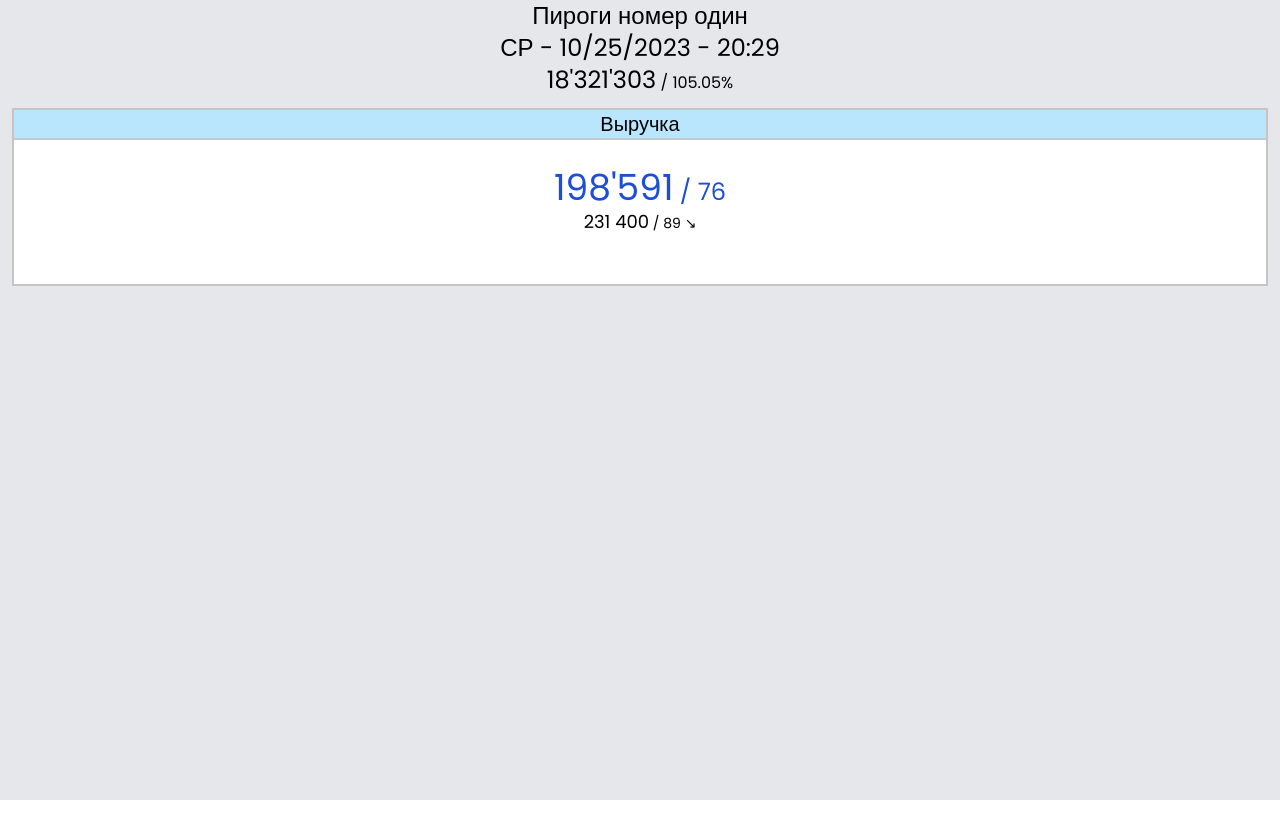
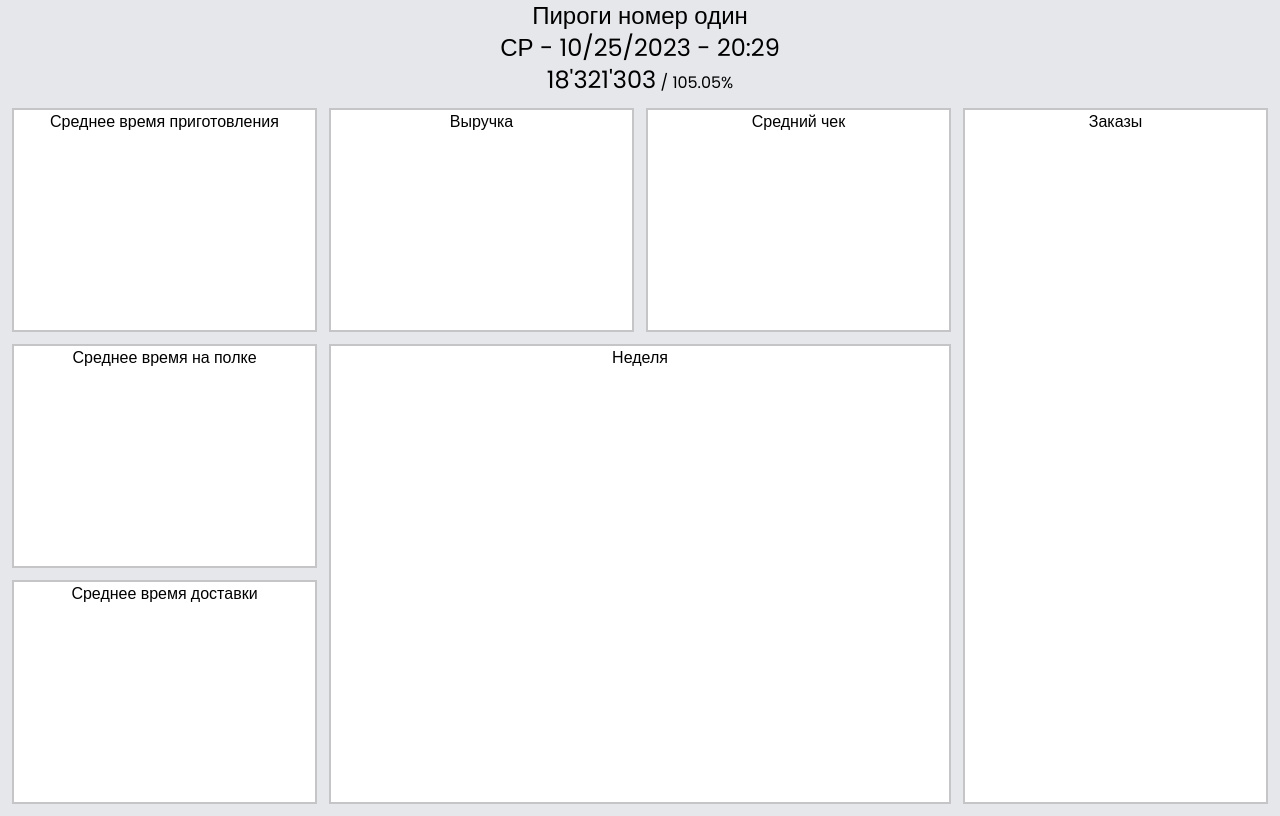
Before and after one commit to ZNP8b/rest-dashboard, a Next.js app: page / in a window 1280 px wide. Built offline with nearby package versions, Linux system fonts and the light colour scheme.

Commit message:
Полная жесть + комменты прошлого кода

```diff
--- a/app/page.tsx
+++ b/app/page.tsx
@@ -2,7 +2,142 @@
 export default function Home() {
   return (
     <main>
-      <div className="flex flex-col justify-center items-center gap-3 p-3">
+
+      <div className="flex flex-col justify-center items-center gap-3 p-3
+      lg:grid xl:grid-cols-4 xl:grid-rows-3 h-[calc(100vh-80px)]
+      lg:grid-cols-3 lg:grid-rows-3">
+        <div className="cardItem" >
+          <h1>Среднее время приготовления</h1>
+        </div>
+        <div className="cardItem col-start-1 row-start-2">
+          <h1>Среднее время на полке</h1>
+        </div>
+        <div className="cardItem col-start-1 row-start-3">
+          <h1>Среднее время доставки</h1>
+        </div>
+        <div className="cardItem col-start-2 row-start-1">
+          <h1>Выручка</h1>
+        </div>
+        <div className="cardItem xl:col-start-3 xl:row-start-1
+        lg:col-start-2 lg:row-start-2">
+          <h1>Средний чек</h1>
+        </div>
+        <div className="cardItem xl:col-span-2 xl:row-span-2 col-start-2 xl:row-start-2
+        lg:row-start-3">
+          <h1>Неделя</h1>
+        </div>
+        <div className="cardItem row-span-3 xl:col-start-4 row-start-1
+        lg:col-start-3">
+          <h1>Заказы</h1>
+        </div>
+      </div>
+
+
+
+
+      {/* <div className="flex flex-col justify-center items-center gap-3 p-3
+      xl:grid grid-cols-7 grid-rows-4">
+
+        <div className="cardItem row-span-4" >
+          <div className="border-b-2 border-gray-400/60">
+            <h1 className="text-xl bg-sky-200">Выручка</h1>
+          </div>
+          <div>
+            <p className="text-4xl text-blue-700 pt-3">198'591<span className="text-2xl"> / 76</span></p>
+            <p className="text-lg">231 400<span className="text-sm"> / 89 ↘</span></p>
+          </div>
+        </div>
+
+        <div className="cardItem col-start-2 row-start-2" >
+          <div className="border-b-2 border-gray-400/60">
+            <h1 className="text-xl bg-sky-200">Выручка</h1>
+          </div>
+          <div>
+            <p className="text-4xl text-blue-700 pt-3">198'591<span className="text-2xl"> / 76</span></p>
+            <p className="text-lg">231 400<span className="text-sm"> / 89 ↘</span></p>
+          </div>
+        </div>
+
+        <div className="cardItem col-start-2 row-start-3" >
+          <div className="border-b-2 border-gray-400/60">
+            <h1 className="text-xl bg-sky-200">Выручка</h1>
+          </div>
+          <div>
+            <p className="text-4xl text-blue-700 pt-3">198'591<span className="text-2xl"> / 76</span></p>
+            <p className="text-lg">231 400<span className="text-sm"> / 89 ↘</span></p>
+          </div>
+        </div>
+
+        <div className="cardItem col-start-2 row-start-4" >
+          <div className="border-b-2 border-gray-400/60">
+            <h1 className="text-xl bg-sky-200">Выручка</h1>
+          </div>
+          <div>
+            <p className="text-4xl text-blue-700 pt-3">198'591<span className="text-2xl"> / 76</span></p>
+            <p className="text-lg">231 400<span className="text-sm"> / 89 ↘</span></p>
+          </div>
+        </div>
+
+        <div className="cardItem col-span-2 col-start-3 row-start-1" >
+          <div className="border-b-2 border-gray-400/60">
+            <h1 className="text-xl bg-sky-200">Выручка</h1>
+          </div>
+          <div>
+            <p className="text-4xl text-blue-700 pt-3">198'591<span className="text-2xl"> / 76</span></p>
+            <p className="text-lg">231 400<span className="text-sm"> / 89 ↘</span></p>
+          </div>
+        </div>
+
+        <div className="cardItem col-span-2 row-span-3 col-start-3 row-start-2" >
+          <div className="border-b-2 border-gray-400/60">
+            <h1 className="text-xl bg-sky-200">Выручка</h1>
+          </div>
+          <div>
+            <p className="text-4xl text-blue-700 pt-3">198'591<span className="text-2xl"> / 76</span></p>
+            <p className="text-lg">231 400<span className="text-sm"> / 89 ↘</span></p>
+          </div>
+        </div>
+
+        <div className="cardItem col-span-3 col-start-5 row-start-1" >
+          <div className="border-b-2 border-gray-400/60">
+            <h1 className="text-xl bg-sky-200">Выручка</h1>
+          </div>
+          <div>
+            <p className="text-4xl text-blue-700 pt-3">198'591<span className="text-2xl"> / 76</span></p>
+            <p className="text-lg">231 400<span className="text-sm"> / 89 ↘</span></p>
+          </div>
+        </div>
+
+        <div className="cardItem col-span-3 col-start-5 row-start-2" >
+          <div className="border-b-2 border-gray-400/60">
+            <h1 className="text-xl bg-sky-200">Выручка</h1>
+          </div>
+          <div>
+            <p className="text-4xl text-blue-700 pt-3">198'591<span className="text-2xl"> / 76</span></p>
+            <p className="text-lg">231 400<span className="text-sm"> / 89 ↘</span></p>
+          </div>
+        </div>
+
+        <div className="cardItem col-span-3 col-start-5 row-start-3" >
+          <div className="border-b-2 border-gray-400/60">
+            <h1 className="text-xl bg-sky-200">Выручка</h1>
+          </div>
+          <div>
+            <p className="text-4xl text-blue-700 pt-3">198'591<span className="text-2xl"> / 76</span></p>
+            <p className="text-lg">231 400<span className="text-sm"> / 89 ↘</span></p>
+          </div>
+        </div>
+
+        <div className="cardItem col-span-3 col-start-5 row-start-4" >
+          <div className="border-b-2 border-gray-400/60">
+            <h1 className="text-xl bg-sky-200">Выручка</h1>
+          </div>
+          <div>
+            <p className="text-4xl text-blue-700 pt-3">198'591<span className="text-2xl"> / 76</span></p>
+            <p className="text-lg">231 400<span className="text-sm"> / 89 ↘</span></p>
+          </div>
+        </div>
+
         <div className="cardItem" >
           <div className="border-b-2 border-gray-400/60">
             <h1 className="text-xl bg-sky-200">Выручка</h1>
@@ -13,7 +148,7 @@ export default function Home() {
           </div>
         </div>
 
-      </div>
+      </div> */}
     </main>
   )
 }
```
